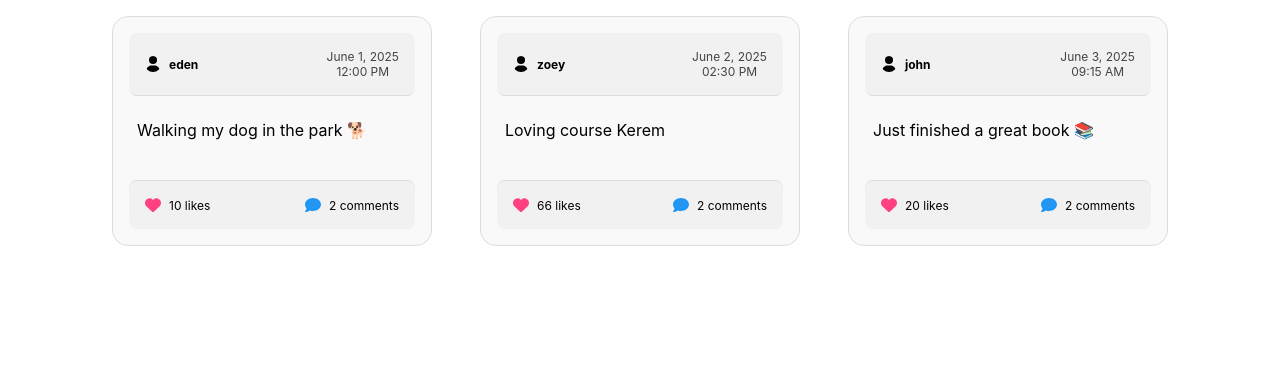
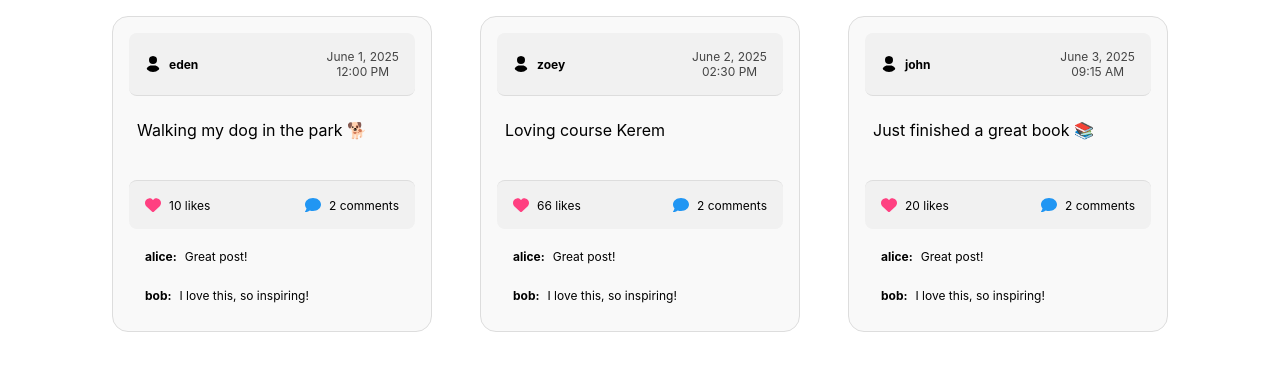
Before and after one commit to EdenDonenfeld/KeremNet, a React (Create React App) app: page / in a window 1280 px wide. Shown: the top 370 px of the page. Built offline with nearby package versions, Linux system fonts and the light colour scheme.

Commit message:
small change in comments layout design

```diff
--- a/src/App.tsx
+++ b/src/App.tsx
@@ -3,10 +3,6 @@ import './App.css';
 import Post from './components/post/Post';
 
 const App = () => {
-  const comments = [
-    { text: "Great post!", username: "alice" },
-    { text: "I love this, so inspiring!", username: "bob" }
-  ];
 
   return (
     <div className="App">
@@ -16,7 +12,7 @@ const App = () => {
         text="Walking my dog in the park 🐕"
         date="2025-06-01T12:00:00Z"
         likes={10}
-        comments={ [
+        comments={[
           { text: "Great post!", username: "alice" },
           { text: "I love this, so inspiring!", username: "bob" }
         ]}
--- a/src/components/post/Post.tsx
+++ b/src/components/post/Post.tsx
@@ -14,7 +14,6 @@ interface Props {
 }
 
 const Post: React.FC<Props> = ({ username, text, date, likes, comments }) => {
-    const [isCommentsVisible, setCommentsVisible] = useState(false);
     return (
         <div className="post-container">
             <PostHeader username={username} date={date} />
@@ -22,8 +21,6 @@ const Post: React.FC<Props> = ({ username, text, date, likes, comments }) => {
             <PostLikesComments
                 likes={likes}
                 comments={comments}
-                isCommentsVisible={isCommentsVisible}
-                toggleComments={() => setCommentsVisible(prev => !prev)}
             />
         </div>
     );
--- a/src/components/post/PostLikesComments.css
+++ b/src/components/post/PostLikesComments.css
@@ -8,6 +8,7 @@
 
 .post-likes-comments {
     display: flex;
+    flex-direction: row;
     justify-content: space-between;
     align-items: center;
     width: 100%;
@@ -22,10 +23,6 @@
     display: flex;
     align-items: center;
     gap: 0.5rem;
-}
-
-.comments:hover {
-    cursor: pointer;
 }
 
 .likes-icon, .comments-icon {
--- a/src/components/post/PostLikesComments.tsx
+++ b/src/components/post/PostLikesComments.tsx
@@ -7,11 +7,9 @@ import './PostLikesComments.css';
 interface Props {
     likes: number;
     comments: CommentProps[];
-    isCommentsVisible: boolean;
-    toggleComments: () => void;
 }
 
-const PostLikesComments: React.FC<Props> = ({ likes, comments, isCommentsVisible, toggleComments }) => {
+const PostLikesComments: React.FC<Props> = ({ likes, comments }) => {
     return (
         <div className="post-likes-comments-container">
             <div className="post-likes-comments">
@@ -20,13 +18,11 @@ const PostLikesComments: React.FC<Props> = ({ likes, comments, isCommentsVisible
                     <span className="like-count">{likes} likes</span>
                 </div>
 
-                <div className="comments" onClick={toggleComments}>
+                <div className="comments">
                     <FontAwesomeIcon icon={faComment} className="comments-icon" />
                     <span className="comment-count">{comments.length} comments</span>
                 </div>
             </div>
-
-            {isCommentsVisible && comments.length > 0 && (
             <div className="comments-list-container">
                 <ul className="comments-list">
                     {comments.map((comment, index) => (
@@ -36,7 +32,6 @@ const PostLikesComments: React.FC<Props> = ({ likes, comments, isCommentsVisible
                     ))}
                 </ul>
             </div>
-            )}
         </div>
     );
 };
```
Lines whose indentation alone changed are shown as unchanged.
